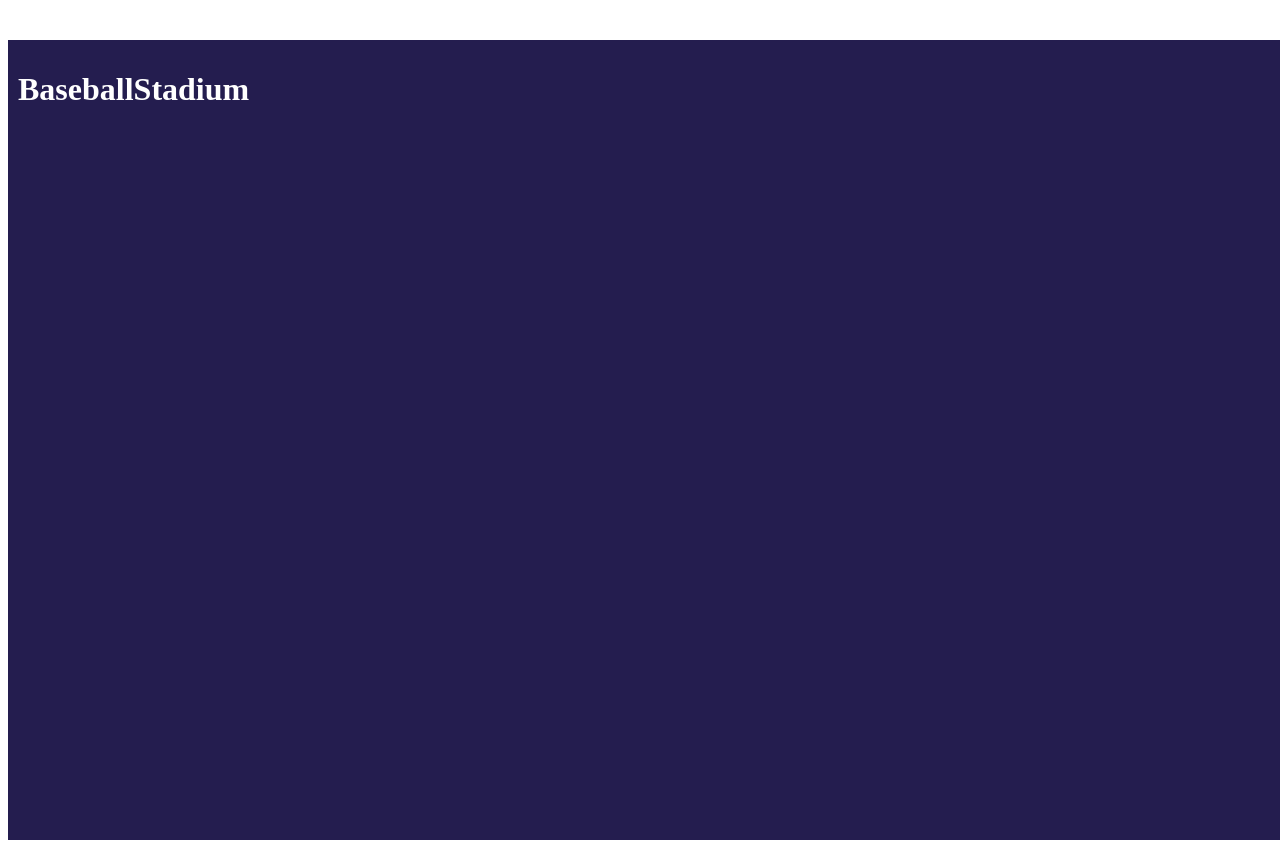
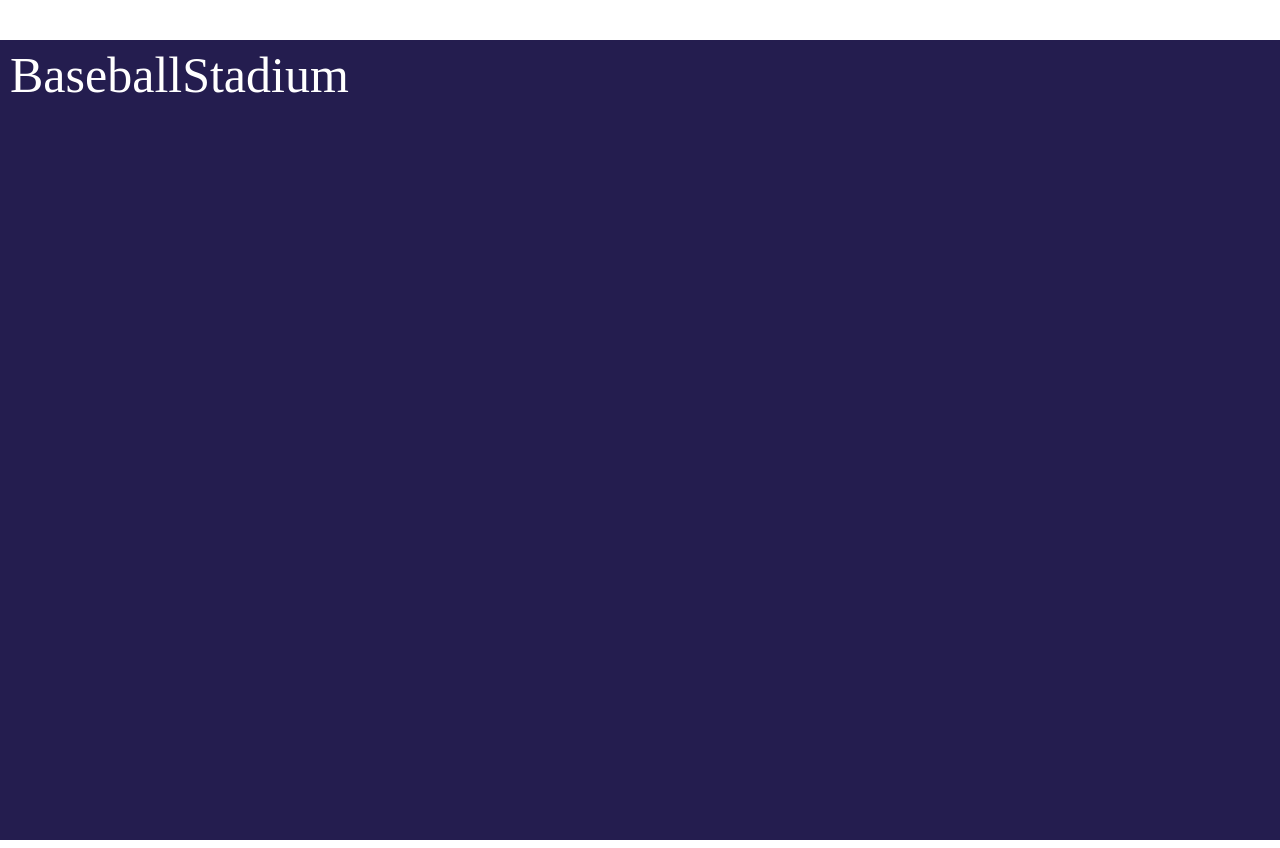
Before and after one commit to codesquad-member-2020/baseball-04, a React (Create React App) app in the folder fe/: page /game in a window 1280 px wide. Shown: the top 848 px of the page. Built offline with nearby package versions, Linux system fonts and the light colour scheme.

Commit message:
[FE] feat : 리액트 라우트 import 위치 변경
- index.js 에서 라우트를 import 하던 걸 App.js 에서 import 하도록 재설정, 두번이나 import 할 필요가 없을 것 같다.
- issue #16

```diff
--- a/fe/src/App.js
+++ b/fe/src/App.js
@@ -27,15 +27,16 @@ function App() {
   `;
 
   return (
-
+    <Router>
       <Wrap>
+        <StyleReset />
         <Switch>
         <Route exact path="/" component ={Main}/>
         <Route path="/game" component ={Game}/>
         </Switch>
 
       </Wrap>
-
+      </Router>
 
   );
 }
--- a/fe/src/components/Game.jsx
+++ b/fe/src/components/Game.jsx
@@ -2,7 +2,7 @@ import React from 'react';
 
 const Game = () => {
     return (
-        <h1 style={{color : "white"}}>
+        <h1 style={{color : "white" , fontSize:"50px"}}>
             BaseballStadium
         </h1>
     );
--- a/fe/src/index.js
+++ b/fe/src/index.js
@@ -2,16 +2,10 @@ import React from 'react';
 import ReactDOM from 'react-dom';
 import App from './App';
 import * as serviceWorker from './serviceWorker';
-import {
-  BrowserRouter as Router,
-  Switch,
-  Route,
-  Link
-} from "react-router-dom";
 
 ReactDOM.render(
   <React.StrictMode>
-    <Router> <App /></Router>
+    <App />
   </React.StrictMode>,
   document.getElementById('root')
 );
```
